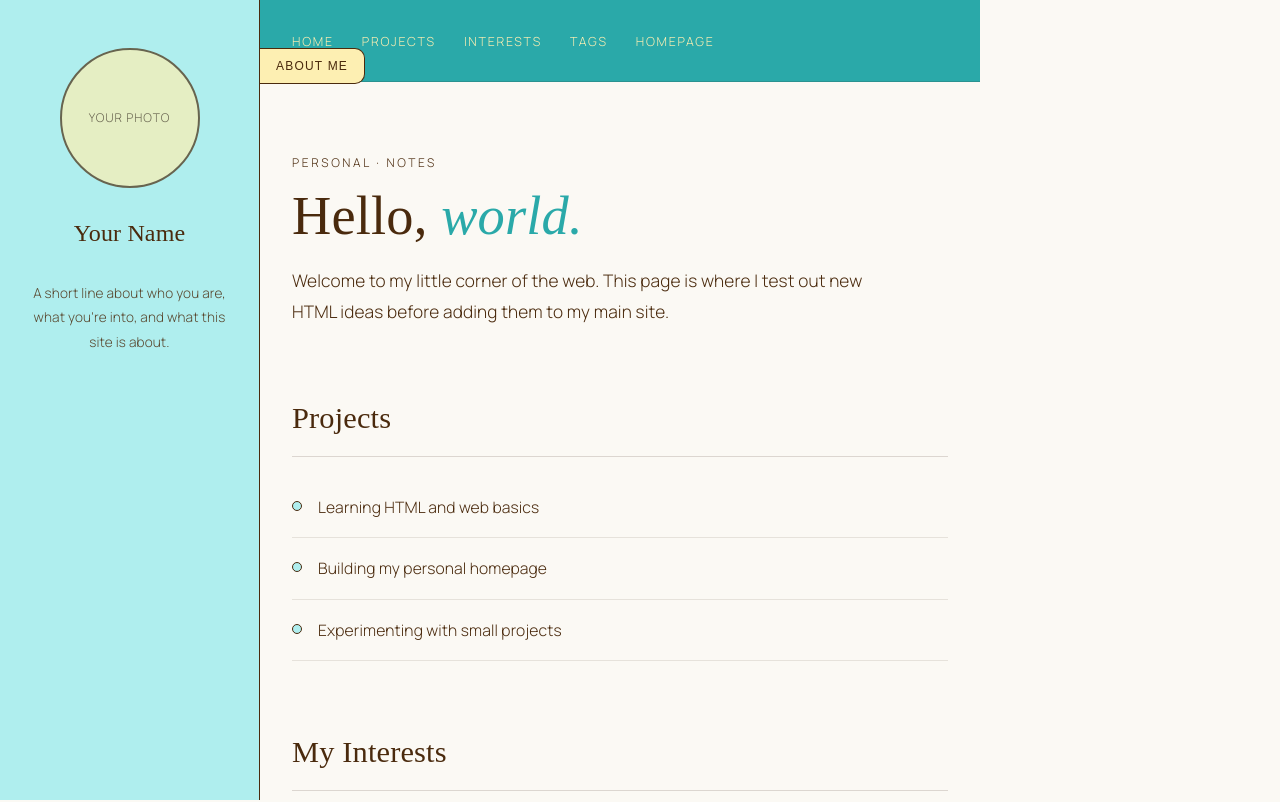
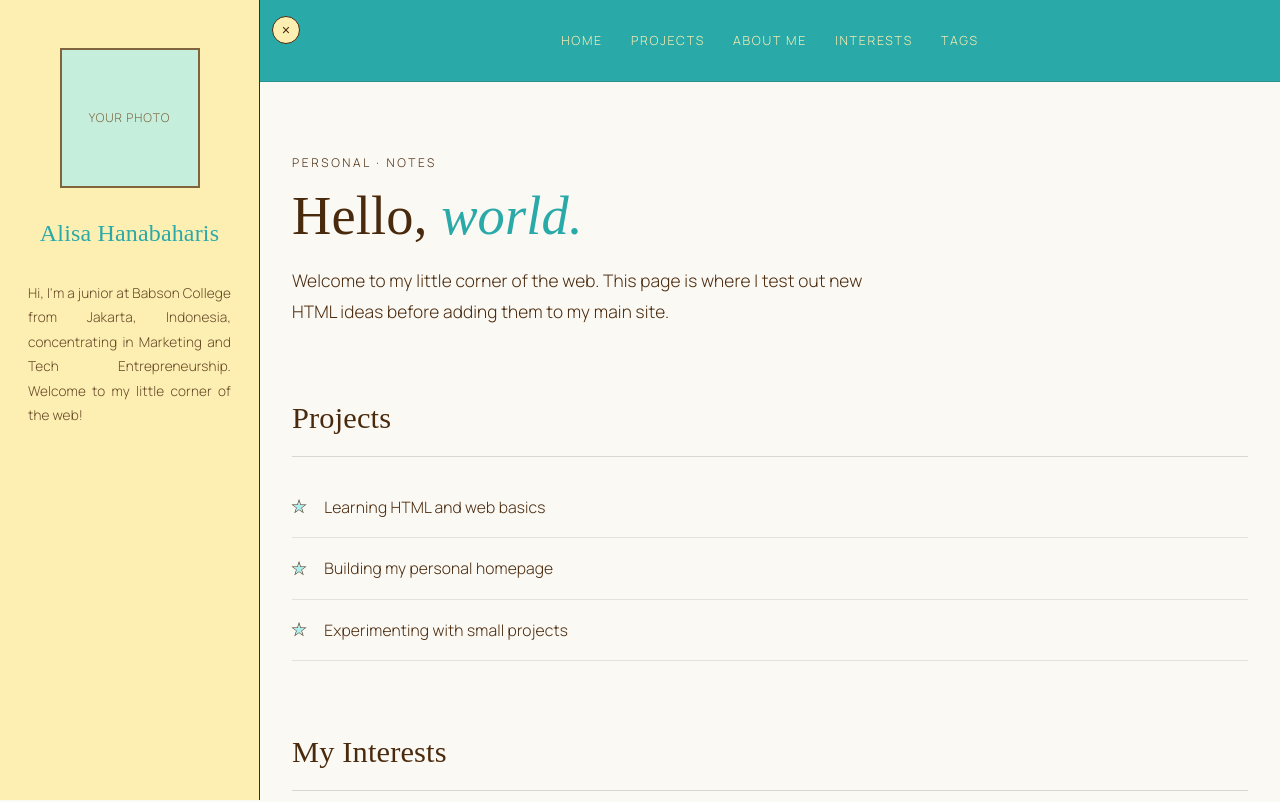
Before and after one commit to alisabhrs/alisabhrs.github.io, a plain HTML site: page index.html in a window 1280 px wide. Shown: the top 802 px of the page. Drawn offline with Linux system fonts and the light colour scheme.

Commit message:
Update index.html

```diff
--- a/index.html
+++ b/index.html
@@ -70,7 +70,7 @@
             height: 100vh;
             overflow-y: auto;
             padding: 48px 28px;
-            background: var(--teal);
+            background: var(--yellow);
             border-right: 1px solid var(--brown);
             display: flex;
             flex-direction: column;
@@ -86,39 +86,42 @@
             margin-left: 0;
         }
 
-        .sidebar-toggle {
+        .sidebar-close {
             position: fixed;
-            top: 48px;
-            left: 260px;
+            top: 16px;
+            left: 272px;
             z-index: 21;
-            padding: 10px 16px;
+            width: 28px;
+            height: 28px;
             display: flex;
             align-items: center;
             justify-content: center;
             background: var(--yellow);
             border: 1px solid var(--brown);
-            border-left: none;
-            border-radius: 0 10px 10px 0;
+            border-radius: 50%;
             color: var(--brown);
-            font-size: 0.75em;
-            letter-spacing: 0.1em;
-            text-transform: uppercase;
-            white-space: nowrap;
+            font-size: 0.9em;
+            line-height: 1;
             cursor: pointer;
-            transition: left 0.35s ease, transform 0.25s ease;
+            transition: background 0.25s ease, color 0.25s ease, transform 0.25s ease, left 0.35s ease, opacity 0.35s ease;
         }
-        .sidebar-toggle:hover {
-            transform: translateX(3px);
+        .sidebar-close:hover {
+            background: var(--brown);
+            color: var(--yellow);
+            transform: rotate(90deg);
         }
-        body.sidebar-hidden .sidebar-toggle {
-            left: 0;
+        body.sidebar-hidden .sidebar-close {
+            left: 12px;
+            opacity: 0;
+            pointer-events: none;
         }
+
         .sidebar-photo {
             width: 140px;
             height: 140px;
-            border-radius: 50%;
+            border-radius: 0;
             border: 2px solid var(--brown);
-            background: var(--yellow);
+            background: var(--teal);
             display: flex;
             align-items: center;
             justify-content: center;
@@ -139,16 +142,17 @@
             font-family: 'Cormorant Garamond', serif;
             font-size: 1.5em;
             font-weight: 500;
+            color: #2AA9A9;
             margin: 0 0 12px;
         }
         .sidebar p {
             font-size: 0.85em;
+            color: var(--brown);
             opacity: 0.85;
+            text-align: justify;
         }
 
         .content {
-            max-width: 720px;
-            margin: 0 auto;
             margin-left: 260px;
             padding: 0 32px 100px;
             transition: margin-left 0.35s ease;
@@ -164,25 +168,50 @@
             margin: 0 -32px 70px;
             padding: 26px 32px;
             border-bottom: 1px solid rgba(45, 19, 0, 0.15);
+            transition: padding 0.3s ease;
+        }
+        nav.scrolled {
+            padding: 12px 32px;
         }
         nav ul {
             list-style: none;
             display: flex;
             flex-wrap: wrap;
+            align-items: center;
+            justify-content: center;
             gap: 28px;
             margin: 0;
             padding: 0;
+            transition: gap 0.3s ease;
         }
-        nav a {
+        nav.scrolled ul {
+            gap: 20px;
+        }
+        nav.scrolled a,
+        nav.scrolled button {
+            font-size: 0.68em;
+        }
+        nav a,
+        nav button {
             position: relative;
             color: var(--yellow);
             text-decoration: none;
+            font: inherit;
             font-size: 0.78em;
+            line-height: 1;
             letter-spacing: 0.14em;
             text-transform: uppercase;
-            padding-bottom: 4px;
+            padding: 0 0 4px;
+            margin: 0;
+            background: none;
+            border: none;
+            appearance: none;
+            -webkit-appearance: none;
+            vertical-align: middle;
+            cursor: pointer;
         }
-        nav a::after {
+        nav a::after,
+        nav button::after {
             content: "";
             position: absolute;
             left: 0;
@@ -193,8 +222,43 @@
             transition: width 0.35s ease;
         }
         nav a:hover::after,
-        nav a:focus-visible::after {
+        nav a:focus-visible::after,
+        nav button:hover::after,
+        nav button:focus-visible::after {
             width: 100%;
+        }
+        #sidebar-toggle::after {
+            height: 0.5px;
+            width: 0;
+            bottom: -3px;
+        }
+        #sidebar-toggle:hover::after,
+        #sidebar-toggle:focus-visible::after {
+            width: 100%;
+        }
+
+        #sidebar-toggle {
+            display: inline-flex;
+            align-items: center;
+            padding: 0 0 4px;
+            position: relative;
+            top: 2px;
+        }
+        #sidebar-toggle .btn-avatar {
+            width: 0;
+            height: 0;
+            border-radius: 50%;
+            object-fit: cover;
+            opacity: 0;
+            transition: width 0.3s ease, height 0.3s ease, opacity 0.3s ease;
+        }
+        nav.scrolled #sidebar-toggle .btn-text {
+            display: none;
+        }
+        nav.scrolled #sidebar-toggle .btn-avatar {
+            width: 30px;
+            height: 30px;
+            opacity: 1;
         }
 
         /* ---------- headings & text ---------- */
@@ -257,30 +321,31 @@
             margin: 0;
         }
         ul.list li {
-            position: relative;
-            padding: 16px 0 16px 26px;
+            display: flex;
+            align-items: center;
+            gap: 18px;
+            padding: 16px 0;
             border-bottom: 1px solid rgba(45, 19, 0, 0.1);
             font-size: 0.98em;
             transition: padding-left 0.3s ease, color 0.3s ease;
         }
         ul.list li::before {
-            content: "";
-            position: absolute;
-            left: 0;
-            top: 24px;
-            width: 8px;
-            height: 8px;
-            border-radius: 50%;
-            background: var(--teal);
-            border: 1px solid var(--brown);
-            transition: background 0.3s ease;
+            content: "\2605";
+            display: inline-block;
+            font-size: 1em;
+            line-height: 1;
+            color: var(--teal);
+            -webkit-text-stroke: 1px var(--brown);
+            paint-order: stroke fill;
+            transition: color 0.3s ease, transform 0.5s ease;
         }
         ul.list li:hover {
             padding-left: 34px;
             color: #2AA9A9;
         }
         ul.list li:hover::before {
-            background: var(--yellow);
+            color: var(--yellow);
+            transform: rotate(180deg);
         }
 
         /* ---------- tags marquee ---------- */
@@ -382,9 +447,13 @@
             stroke: var(--brown);
             stroke-width: 6;
             stroke-linejoin: round;
+            transition: fill 0.2s ease;
         }
         #cursor-dot.is-active {
             transform: translate(-50%, -50%) scale(1.6);
+        }
+        #cursor-dot.over-sidebar polygon {
+            fill: var(--teal);
         }
         @keyframes spin {
             to { transform: translate(-50%, -50%) rotate(360deg); }
@@ -402,23 +471,29 @@
 
     <aside class="sidebar">
         <div class="sidebar-photo">
-            <!-- swap this for <img src="your-photo.jpg" alt="Your name"> -->
+            <!-- swap this for <img src="your-photo.jpg" alt="Alisa Hanabaharis"> -->
             Your Photo
         </div>
-        <h3>Your Name</h3>
-        <p>A short line about who you are, what you're into, and what this site is about.</p>
+        <h3>Alisa Hanabaharis</h3>
+        <p>Hi, I'm a junior at Babson College from Jakarta, Indonesia, concentrating in Marketing and Tech Entrepreneurship. Welcome to my little corner of the web!</p>
     </aside>
 
-    <button class="sidebar-toggle" id="sidebar-toggle" aria-label="Toggle sidebar">About Me</button>
+    <button class="sidebar-close" id="sidebar-close" aria-label="Close sidebar">&times;</button>
 
     <div class="content">
     <nav>
         <ul>
-            <li><a href="#top">Home</a></li>
+            <li><a href="index.html">Home</a></li>
             <li><a href="#projects">Projects</a></li>
+            <li>
+                <button id="sidebar-toggle">
+                    <span class="btn-text">About Me</span>
+                    <!-- swap this src for your logo or face png -->
+                    <img class="btn-avatar" src="profile.png" alt="About Me">
+                </button>
+            </li>
             <li><a href="#interests">Interests</a></li>
             <li><a href="#tags">Tags</a></li>
-            <li><a href="index.html">Homepage</a></li>
         </ul>
     </nav>
 
@@ -477,15 +552,30 @@
             dot.style.top = e.clientY + 'px';
         });
 
-        document.querySelectorAll('a, span').forEach((el) => {
+        document.querySelectorAll('a, span, button').forEach((el) => {
             el.addEventListener('mouseenter', () => dot.classList.add('is-active'));
             el.addEventListener('mouseleave', () => dot.classList.remove('is-active'));
         });
 
+        // star turns teal while hovering the sidebar
+        const sidebarEl = document.querySelector('.sidebar');
+        sidebarEl.addEventListener('mouseenter', () => dot.classList.add('over-sidebar'));
+        sidebarEl.addEventListener('mouseleave', () => dot.classList.remove('over-sidebar'));
+
         // toggle the sidebar open/closed
         const sidebarToggle = document.getElementById('sidebar-toggle');
+        const sidebarClose = document.getElementById('sidebar-close');
         sidebarToggle.addEventListener('click', () => {
             document.body.classList.toggle('sidebar-hidden');
+        });
+        sidebarClose.addEventListener('click', () => {
+            document.body.classList.add('sidebar-hidden');
+        });
+
+        // shrink the nav bar once the page is scrolled
+        const navEl = document.querySelector('nav');
+        window.addEventListener('scroll', () => {
+            navEl.classList.toggle('scrolled', window.scrollY > 40);
         });
     </script>
 </body>
```
